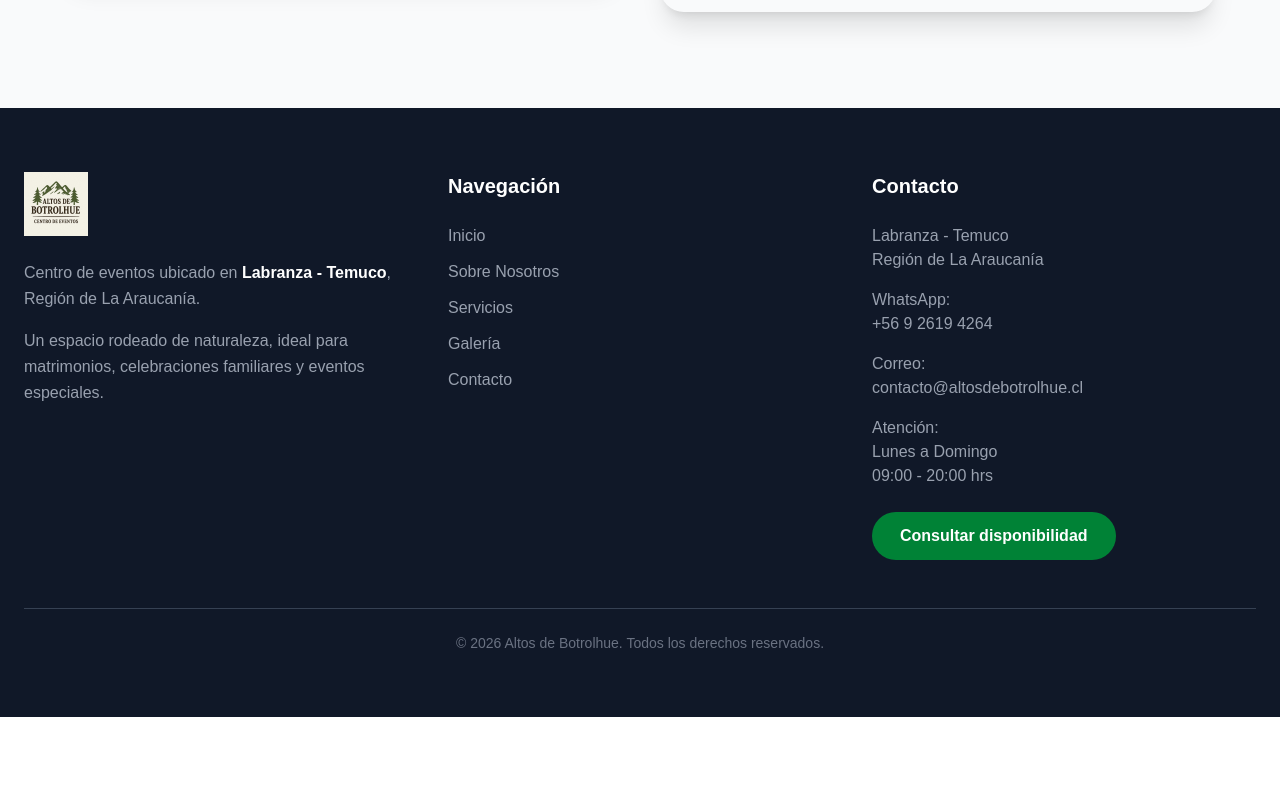
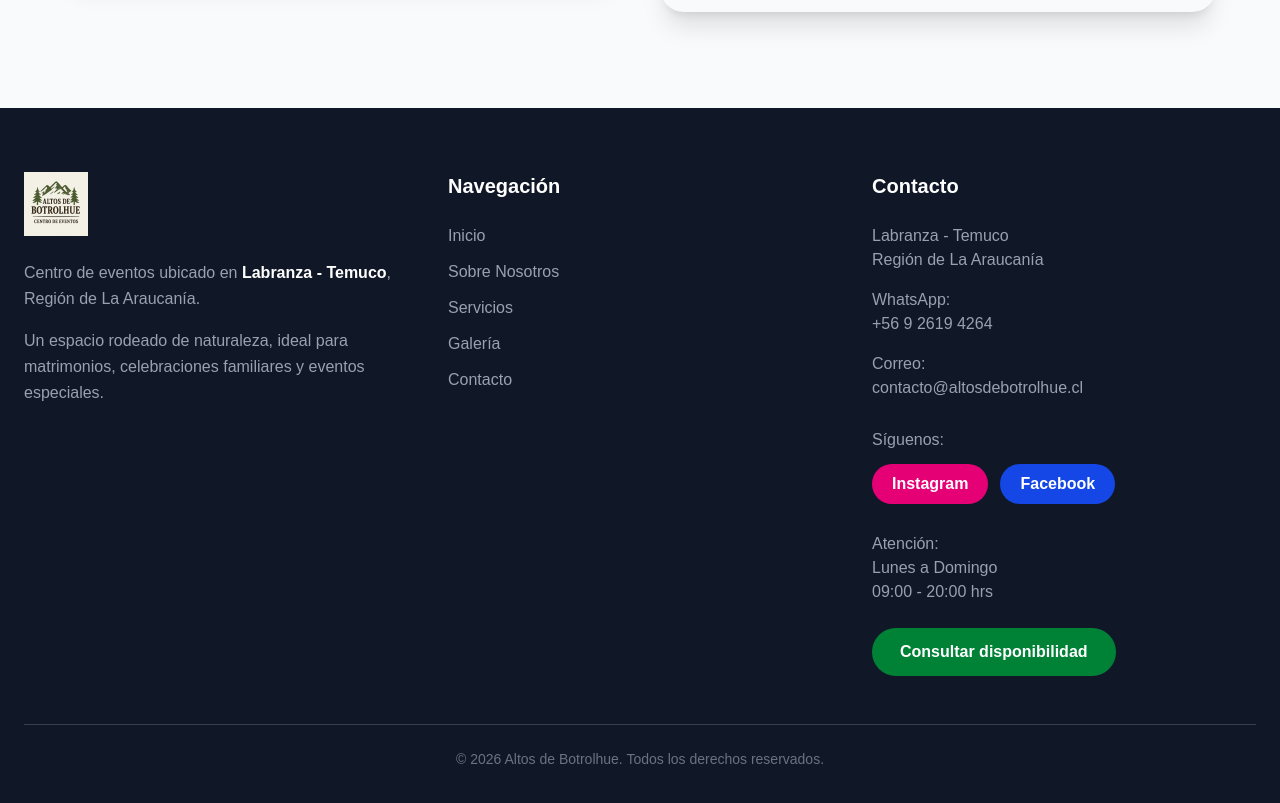
Before and after one commit to Altosdebotrolhue/altos-de-botrolhue, a Next.js app: page / in a window 1280 px wide. Shown: the part 6451-7254 px from the top of the page. Before the commit the page ends 7168 px from the top, so only its background shows below. Built offline with nearby package versions, Linux system fonts and the light colour scheme; grey boxes are pictures that could not be loaded.

Commit message:
Agrego Instagram y Facebook al footer

```diff
--- a/components/Footer.tsx
+++ b/components/Footer.tsx
@@ -85,6 +85,7 @@ export default function Footer() {
 
 
 
+
         {/* Contacto */}
         <div>
 
@@ -138,7 +139,65 @@ export default function Footer() {
 
 
 
-            <p>
+            {/* Redes Sociales */}
+
+            <div className="pt-3">
+
+              <p className="mb-3">
+                Síguenos:
+              </p>
+
+
+              <div className="flex gap-3">
+
+
+                <a
+                  href="https://www.instagram.com/altos_de_botrolhue/"
+                  target="_blank"
+                  rel="noopener noreferrer"
+                  className="
+                    bg-pink-600
+                    hover:bg-pink-700
+                    text-white
+                    px-5
+                    py-2
+                    rounded-full
+                    font-semibold
+                    transition
+                  "
+                >
+                  Instagram
+                </a>
+
+
+
+                <a
+                  href="https://www.facebook.com/centrodeeventosdf/?locale=es_LA"
+                  target="_blank"
+                  rel="noopener noreferrer"
+                  className="
+                    bg-blue-700
+                    hover:bg-blue-800
+                    text-white
+                    px-5
+                    py-2
+                    rounded-full
+                    font-semibold
+                    transition
+                  "
+                >
+                  Facebook
+                </a>
+
+
+              </div>
+
+            </div>
+
+
+
+
+            <p className="pt-3">
               Atención:
               <br />
               Lunes a Domingo
@@ -148,6 +207,7 @@ export default function Footer() {
 
 
           </div>
+
 
 
 
@@ -181,6 +241,7 @@ export default function Footer() {
 
 
 
+
       {/* Línea inferior */}
 
       <div
```
